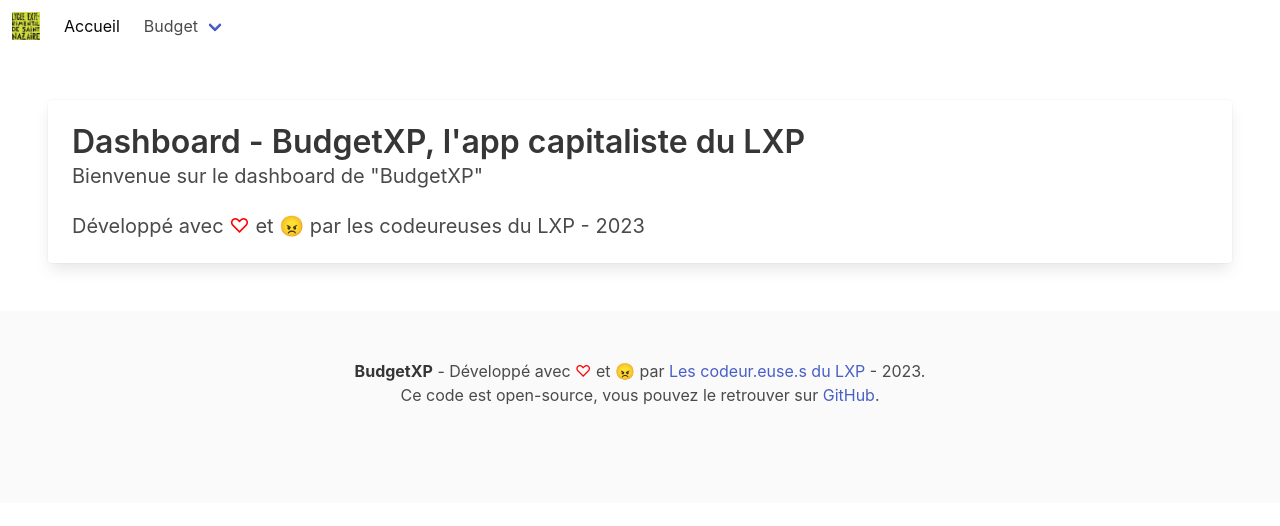
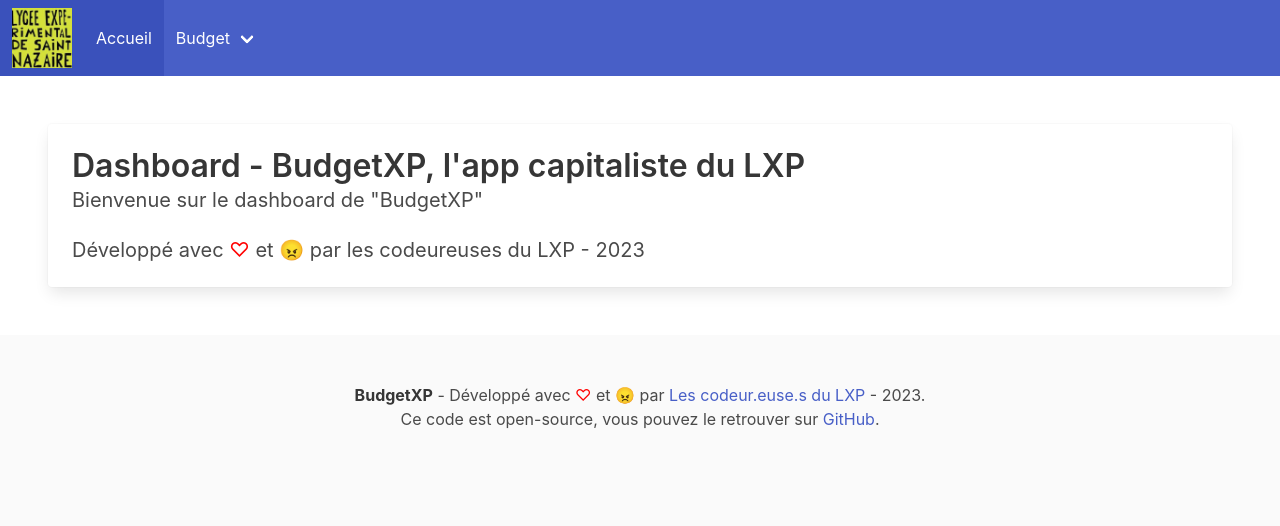
Before and after one commit to Lycee-Experimental/budget-lxp, a Flask app: page / in a window 1280 px wide. Shown: the top 526 px of the page. Run offline with Flask 3, Linux system fonts and the light colour scheme.

Commit message:
Modif navbar

```diff
--- a/static/css/styles.css
+++ b/static/css/styles.css
@@ -1 +1,15 @@
 @import "https://cdn.jsdelivr.net/npm/bulma@0.9.4/css/bulma.min.css";
+
+.navbar-item img {
+    max-height: 3.75rem !important;
+}
+
+.navbar {
+    min-height: 3.75rem !important;
+}
+
+.navbar-burger {
+
+    height: 4.25rem;
+    width: 4.25rem;
+}
--- a/templates/navbar.html
+++ b/templates/navbar.html
@@ -1,9 +1,9 @@
 
 
-<nav class="navbar" role="navigation" aria-label="main navigation">
+<nav class="navbar is-link" role="navigation" aria-label="main navigation">
     <div class="navbar-brand">
       <a class="navbar-item" href="/">
-        <img src="/static/images/logo.jpeg" width="28" height="28">
+        <img src="/static/images/logo.jpeg" width="60" height="60">
       </a>
 
       <a role="button" class="navbar-burger" aria-label="menu" aria-expanded="false" data-target="navbarBasicExample">
```
